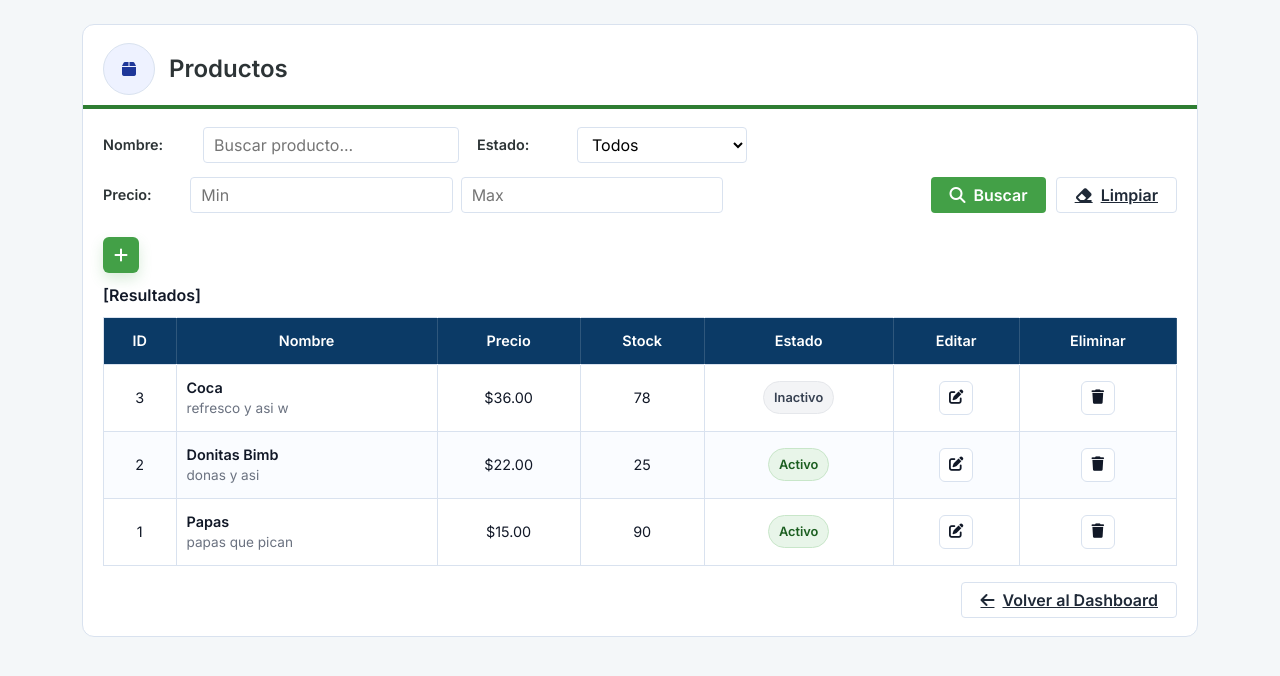
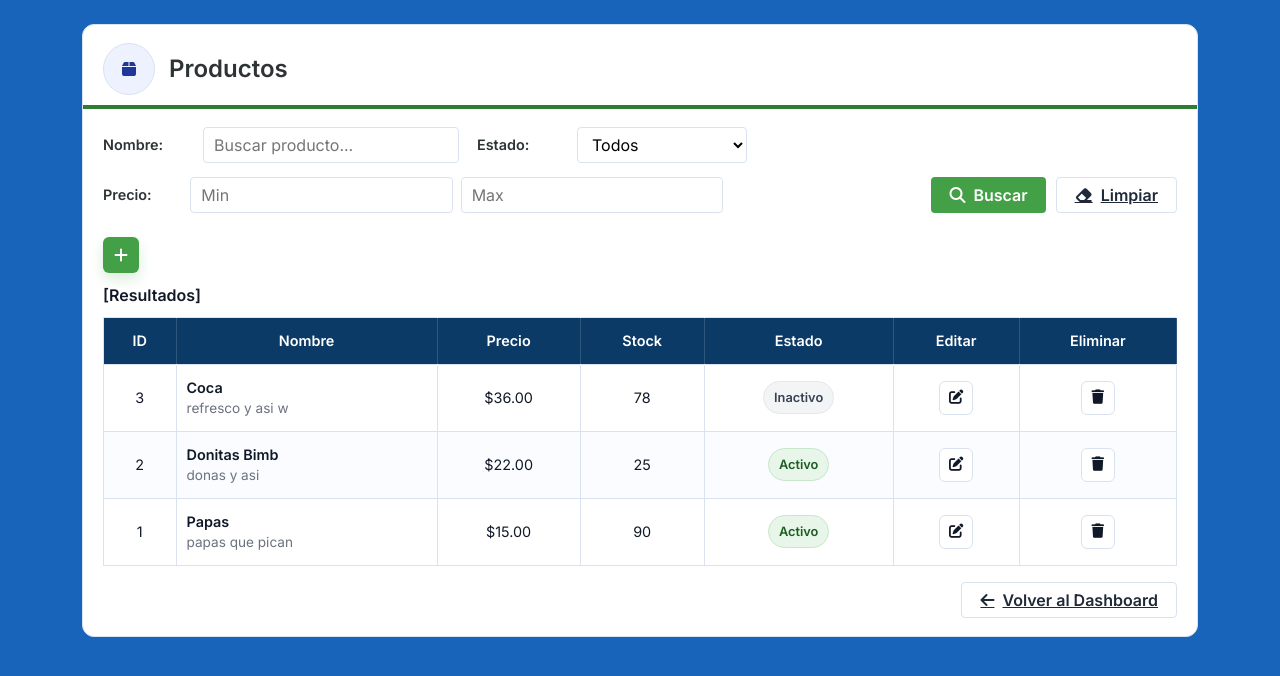
Before and after one commit to EsauRamireZ/PythonPollo, a Flask app: page /productos in a window 1280 px wide. Shown: the top 676 px of the page. Run offline with Flask 3, Linux system fonts and the light colour scheme; a user stored in the database is signed in; data comes from the database, SQL or seed files in the repository.

Commit message:
Update productos.html

```diff
--- a/templates/productos.html
+++ b/templates/productos.html
@@ -17,7 +17,7 @@
       --green:#2e7d32;
       --green-2:#43a047;
       --blue:#0b3a66;
-      --bg:#f4f7f9;
+      --bg:#1864bb;
       --border:#d9e2ef;
       --text:#2d3436;
       --muted:#6b7280;
```
